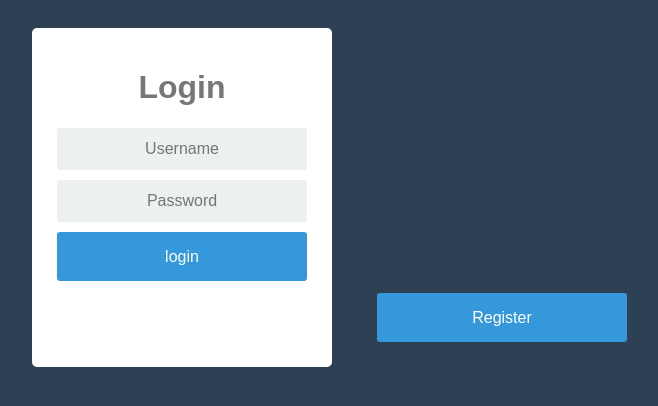
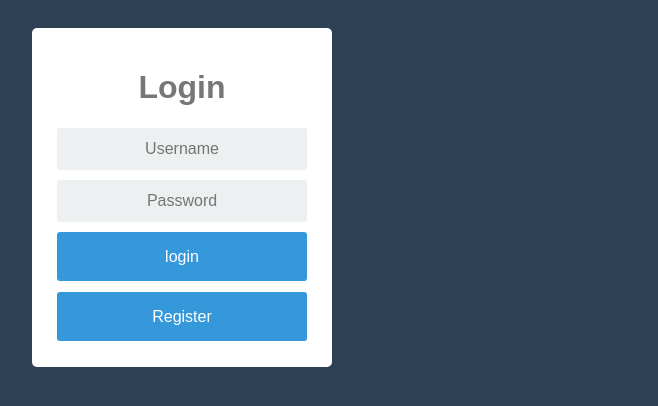
Before and after one commit to stormsimmons/emi-fullstack-training, an Angular app in the folder Frontend/todo-ui/: page /login in a window 1280 px wide. Shown: the top 406 px of the page, without its empty margins (458-1116 px from the left). Built offline with nearby package versions, Linux system fonts and the light colour scheme.

Commit message:
some tweaks

```diff
--- a/Frontend/todo-ui/src/app/auth/auth.component.css
+++ b/Frontend/todo-ui/src/app/auth/auth.component.css
@@ -20,12 +20,12 @@
 }
 
 .register-btn {
-  position: absolute;
-  left: 835px;
-  top: 293px;
+  position: relative;
+  left: 0px;
+  top: -95px;
 }
 .back-to-login{
-  position: absolute;
-  top: 395px;
-  left: 835px;
+  position: relative;
+  top: -95px;
+  left: 0px;
 }
--- a/Frontend/todo-ui/src/app/list-todo/list-todo.component.ts
+++ b/Frontend/todo-ui/src/app/list-todo/list-todo.component.ts
@@ -45,7 +45,7 @@ export class ListTodoComponent implements OnChanges {
 
   public deleteTodo(todo:Todo):void{
     this.todoService.delete(todo.id).subscribe(x => {
-      this.todos.splice(this.todos.indexOf(todo,1))
+      this.todos.splice(this.todos.indexOf(todo),1)
     })
   }
 
```
Also changed, not shown: 1 other file (tests, documents, lock files or other folders).
